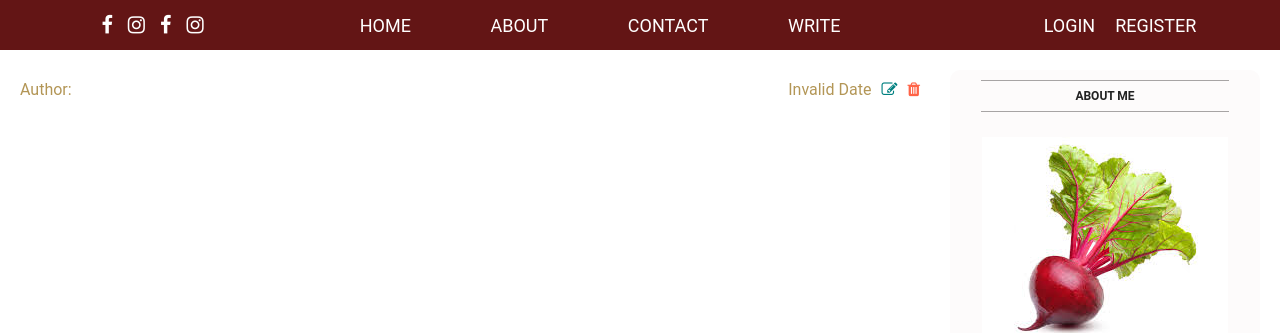
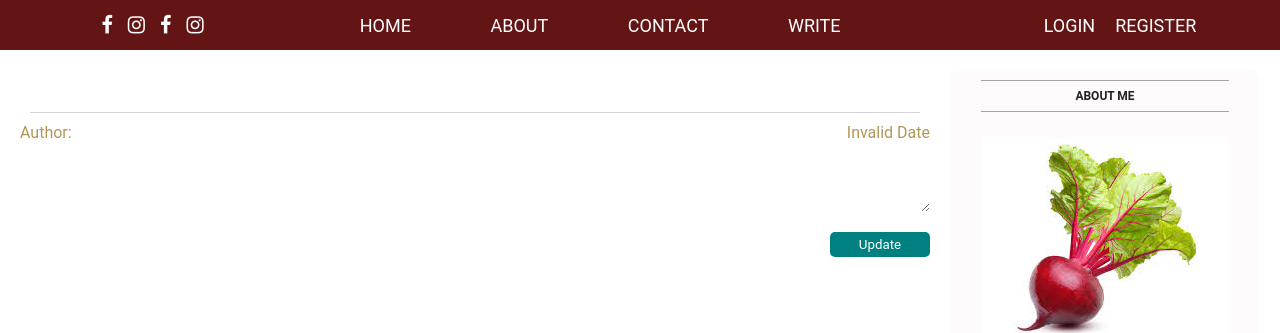
Before and after one commit to kawsar007/MERN-STACK-BLOAG-APP, a React (Create React App) app in the folder frontend/: page /post/1 in a window 1280 px wide. Both pictures are taken after a click on the icon 889 px from the left and 89 px from the top of the page. Shown: the top 333 px of the page. Built offline with nearby package versions, Linux system fonts and the light colour scheme; no server answers.

Commit message:
Update Post

```diff
--- a/frontend/src/components/singlePost/SinglePost.css
+++ b/frontend/src/components/singlePost/SinglePost.css
@@ -5,6 +5,8 @@
 .single-post-warpper {
     padding: 20px;
     padding-right: 0;
+    display: flex;
+    flex-direction: column;
 }
 
 .post-title {
@@ -26,10 +28,25 @@
     font-size: 28px;
 }
 
+.single-post-title-input {
+    text-align: center;
+    margin: 10px;
+    font-family: "Lora", serif;
+    font-size: 28px;
+    border: none;
+    border-bottom: 1px solid lightgray;
+    color: gray;
+}
+
+.single-post-title-input:focus {
+    outline: none;
+}
+
 .single-post-edit {
     float: right;
     font-size: 16px;
 }
+
 .single-post-icon {
     margin-left: 10px;
     cursor: pointer;
@@ -63,3 +80,26 @@
     font-size: 30px;
     font-weight: 600;
 }
+
+.single-post-desc-input {
+    border: none;
+    color: #666;
+    font-size: 18px;
+    line-height: 25px;
+}
+
+.single-post-desc-input:focus {
+    outline: none;
+}
+
+.singlePostButton {
+    width: 100px;
+    border: none;
+    background-color: teal;
+    padding: 5px;
+    color: white;
+    border-radius: 5px;
+    cursor: pointer;
+    align-self: flex-end;
+    margin-top: 20px;
+}
--- a/frontend/src/components/singlePost/SinglePost.js
+++ b/frontend/src/components/singlePost/SinglePost.js
@@ -11,11 +11,16 @@ export default function SinglePost() {
   const path = location.pathname.split("/")[2];
   const PF = "http://localhost:5000/images/";
   const { user } = useContext(Context);
+  const [title, setTitle] = useState("");
+  const [desc, setDesc] = useState("");
+  const [updateMode, setUpdateMode] = useState(false);
 
   useEffect(() => {
     const getPost = async () => {
       const res = await axios.get("/posts/" + path);
       setPost(res.data);
+      setTitle(res.data.title);
+      setDesc(res.data.desc);
     };
     getPost();
   }, [path]);
@@ -30,19 +35,42 @@ export default function SinglePost() {
     } catch (err) {}
   };
 
+  // Update Post
+  const handleUpdate = async () => {
+    try {
+      await axios.put(`/posts/${post._id}`, {
+        username: user.username,
+        title,
+        desc,
+      });
+      setUpdateMode(false);
+    } catch (err) {}
+  };
+
   return (
     <div className="single-post">
       <div className="single-post-warpper">
         {post.photo && (
           <img src={PF + post.photo} alt="" className="single-post-img" />
         )}
-
+        {updateMode ? (
+          <input
+            type="text"
+            value={title}
+            className="single-post-title-input"
+            autoFocus
+            onChange={(e) => setTitle(e.target.value)}
+          />
+        ) : (
           <div className="single-post-title">
             <h2 className="post-title">
-            {post.title}
+              {title}
               {post.username === user?.username && (
                 <div className="single-post-edit">
-                <i className="single-post-icon fa fa-edit"></i>
+                  <i
+                    className="single-post-icon fa fa-edit"
+                    onClick={() => setUpdateMode(true)}
+                  ></i>
                   <i
                     className="single-post-icon fa fa-trash"
                     onClick={deleteHandler}
@@ -51,6 +79,8 @@ export default function SinglePost() {
               )}
             </h2>
           </div>
+        )}
+
         <div className="single-post-info">
           <span className="single-post-author">
             Author:
@@ -62,7 +92,20 @@ export default function SinglePost() {
             {new Date(post.createdAt).toDateString()}
           </span>
         </div>
-        <p className="single-post-desc">{post.desc}</p>
+        {updateMode ? (
+          <textarea
+            className="single-post-desc-input"
+            value={desc}
+            onChange={(e) => setDesc(e.target.value)}
+          />
+        ) : (
+          <p className="single-post-desc">{desc}</p>
+        )}
+        {updateMode && (
+          <button className="singlePostButton" onClick={handleUpdate}>
+            Update
+          </button>
+        )}
       </div>
     </div>
   );
```
Lines whose indentation alone changed are shown as unchanged.
